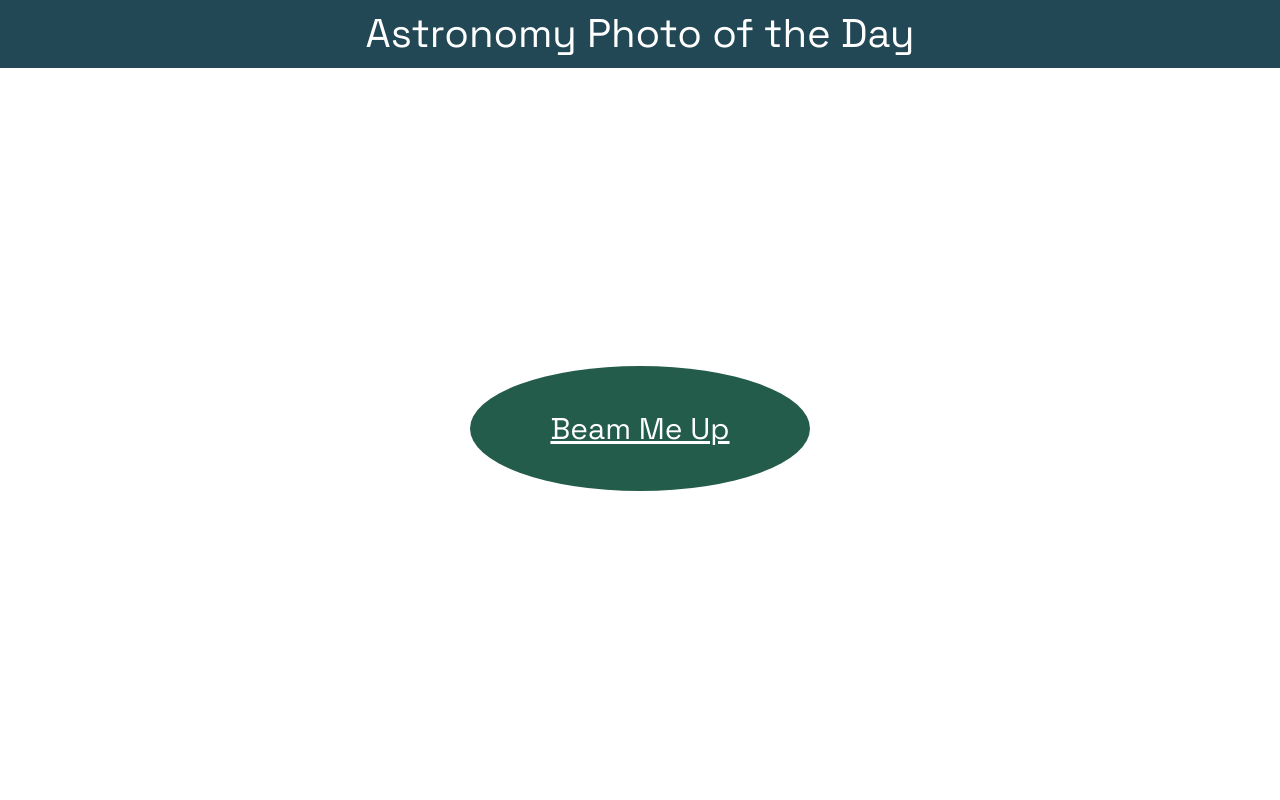
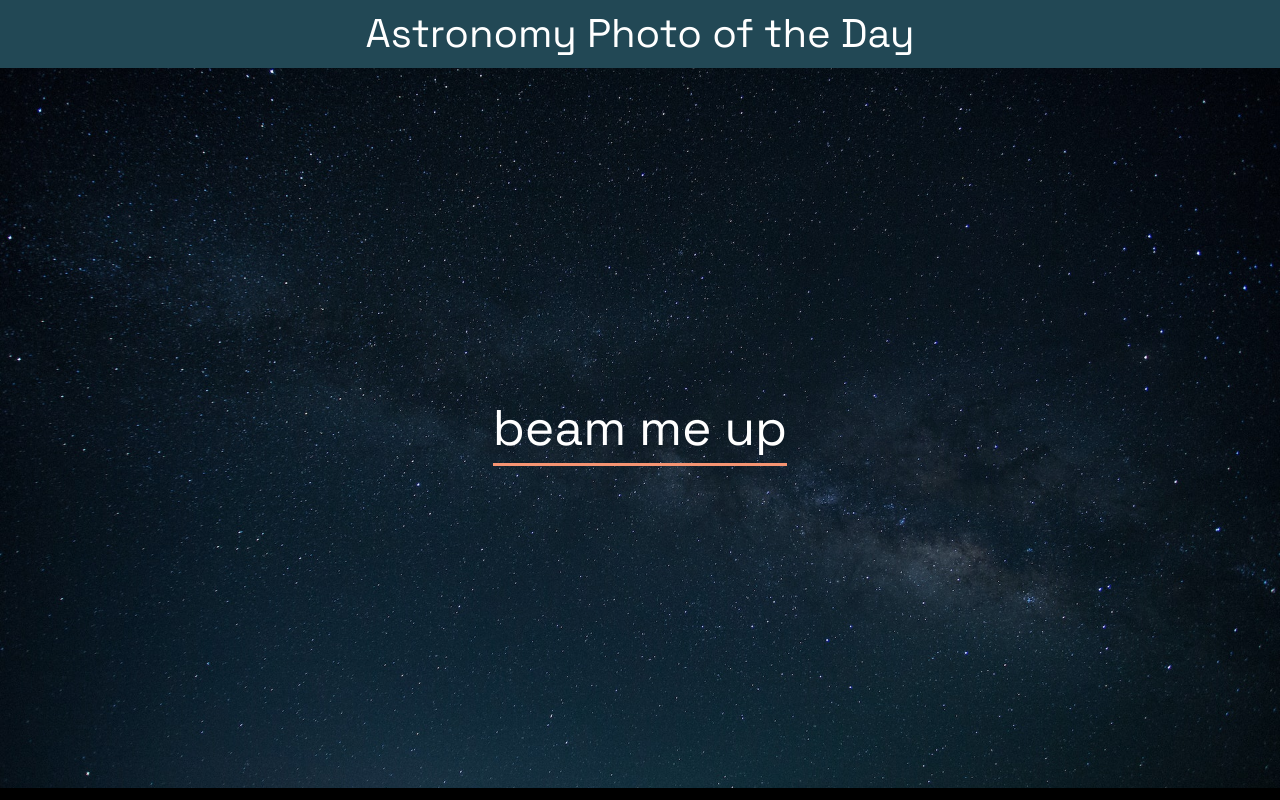
Before and after one commit to anthowest/apod, a React (Create React App) app: page / in a window 1280 px wide. Built offline with nearby package versions, Linux system fonts and the light colour scheme; no server answers.

Commit message:
background added, home page animation

```diff
--- a/src/App.css
+++ b/src/App.css
@@ -3,9 +3,15 @@
 body {
   font-family: 'Space Grotesk', sans-serif;
   font-size: 18px;
-  /* background-color: black; */
-  /* background-image: url("https://www.freepik.com/free-photo/space-galaxy-background_4414004.htm#query=space%20background&position=1&from_view=keyword"); */
+  background-position: 0%;
+  background-color: black;
+}
+
+.app {
+  background-image: url("./space.jpg");
+  background-repeat: no-repeat;
   background-size: cover;
+  background-position: center;
 }
 
 .nasa-photo {
@@ -13,6 +19,11 @@ body {
   padding: 40px;
   margin: 0 auto;
   max-height: 100%;
+}
+
+.prev-link {
+  padding: 40px;
+  margin: 0 auto;
 }
 
 .nasa-photo img {
@@ -23,22 +34,48 @@ body {
   object-fit: contain;
 }
 
+.nasa-photo iframe {
+  display: flex;
+  flex-direction: column;
+  overflow: hidden;
+  border-radius: 10px;
+  max-width: 75%;
+  margin-right: 50px;
+  height: 70vh;
+  width: 300vw;
+  object-fit: contain;
+}
+
+@media (max-width: 1280px) {
+  .nasa-photo {
+    display: block;
+  }
+  .nasa-photo img {
+    width: 100%;
+    margin-right: 0;
+    margin-bottom: 30px;
+  }
+}
+
 .nasa-photo h2 {
   margin-top: 0;
   margin-bottom: 30px;
-  color: #224855;
+  color: white;
+  font-size: 50px;
 }
 
 .nasa-photo .date {
   margin-top: 0;
   margin-bottom: 10px;
+  color: white;
+  font-size: 30px;
 }
 
-/* .header {
-  display: flex;
-  align-items: center;
-  justify-content: center;
-} */
+.nasa-photo .explanation {
+  color: white;
+  font-size: 25px;
+  object-fit: contain;
+}
 
 .app-title {
   display: flex;
@@ -69,12 +106,39 @@ body {
   height: 90vh;
   align-items: center;
   justify-content: center;
+
 }
 
 .home-link {
-  font-size: 30px;
-  background: #235c4b;
+  color:rgba(60, 39, 185, 1);
+  text-decoration: none;
   color: white;
-  padding: 40px 80px;
-  border-radius: 50%;
+  font-size: 50px;
+  text-transform: lowercase;
 }
+
+.home-link {
+  background:
+    linear-gradient(
+      to right,
+      rgba(246, 148, 114, 1),
+      rgba(246, 148, 114, 1)
+    ),
+    linear-gradient(
+      to right,
+      rgba(231,71,173, 1),
+      rgba(68, 202, 145, 1),
+      rgba(246, 148, 114, 1)
+  );
+  background-size: 100% 3px, 0 3px;
+  background-position: 100% 100%, 0 100%;
+  background-repeat: no-repeat;
+  transition: background-size 400ms;
+}
+
+.home-link:hover {
+  background-size: 0 3px, 100% 3px;
+  color:rgba(60, 39, 185, 1);
+  color: white;
+  text-transform: uppercase;
+}
--- a/src/components/Photo.js
+++ b/src/components/Photo.js
@@ -50,7 +50,18 @@ const Photos = () => {
         <Header />
         <Nav />
             <div className='nasa-photo'>
+                {photos.media_type === 'image' ? (
                 <img src={photos.url} alt={photos.title} className='photo' />
+                ) : (
+                    <iframe
+                    title='space-video'
+                    src={photos.url}
+                    frameBorder='0'
+                    allow='encrypted-media'
+                    allowFullScreen
+                    className='photo'
+                    />
+                )}
                 <div>
                     <h2>{photos.title}</h2>
                     <p className='date'>{photos.date}</p>
@@ -58,7 +69,7 @@ const Photos = () => {
                     <p className='explanation'>{photos.explanation}</p>
                 </div>
             </div>
-        {prev ? <Link to={`/previous/${prev}`}>Find photos for {prev}</Link> : null }
+        {prev ? <Link className='prev-link' to={`/previous/${prev}`}>Find photos for {prev}</Link> : null }
         </>
     )
 }
--- a/src/components/PrevPhoto.js
+++ b/src/components/PrevPhoto.js
@@ -56,8 +56,21 @@ const PrevPhoto = () => {
         <Nav />
         <div>{apiData &&
             <div className='nasa-photo'>
+                {apiData.media_type === 'image' ? (
                 <img src={apiData.url} alt={apiData.title} className='photo' />
-                <div>
+                ) : (
+                    <div className='wrap-element'>
+                    <iframe
+                    className='wrapped-iframe'
+                    title='space-video'
+                    src={apiData.url}
+                    frameBorder='0'
+                    allow='encrypted-media'
+                    allowFullScreen
+                    />
+                    </div>
+                )}
+                <div className='nasa-details'>
                     <h2>{apiData.title}</h2>
                     <p className='date'>{apiData.date}</p>
                     <p>{apiData.copyright}</p>
@@ -65,7 +78,7 @@ const PrevPhoto = () => {
                 </div>
             </div>}
         </div>
-        <Link to={`/previous/${next}`}>See previous day</Link>
+        <Link className='prev-link' to={`/previous/${next}`}>See previous day</Link>
         </>
     )
 }
```
Also changed, not shown: src/App.js (+5 -6 lines), src/assets/space.jpg (deleted), src/space.jpg (added).
